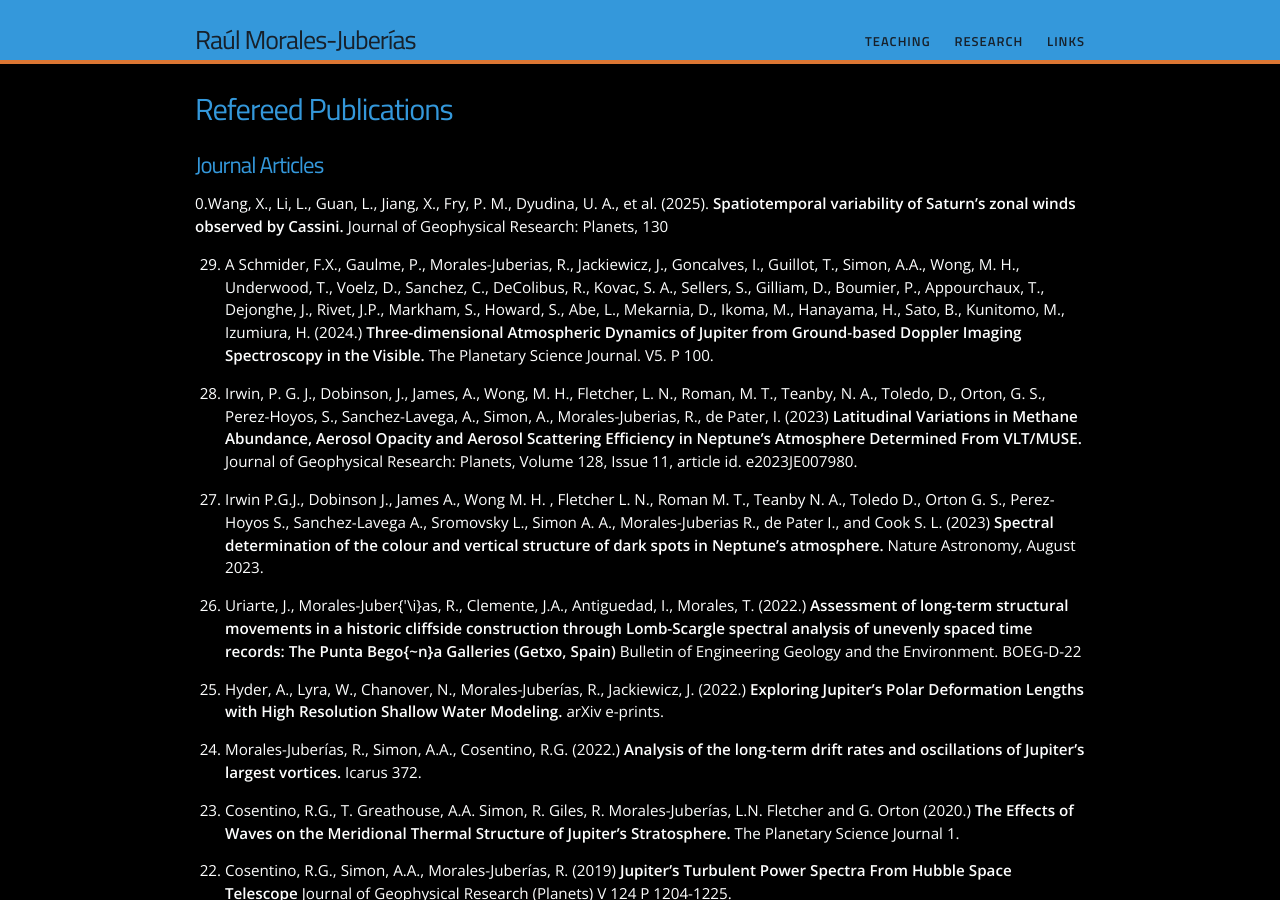
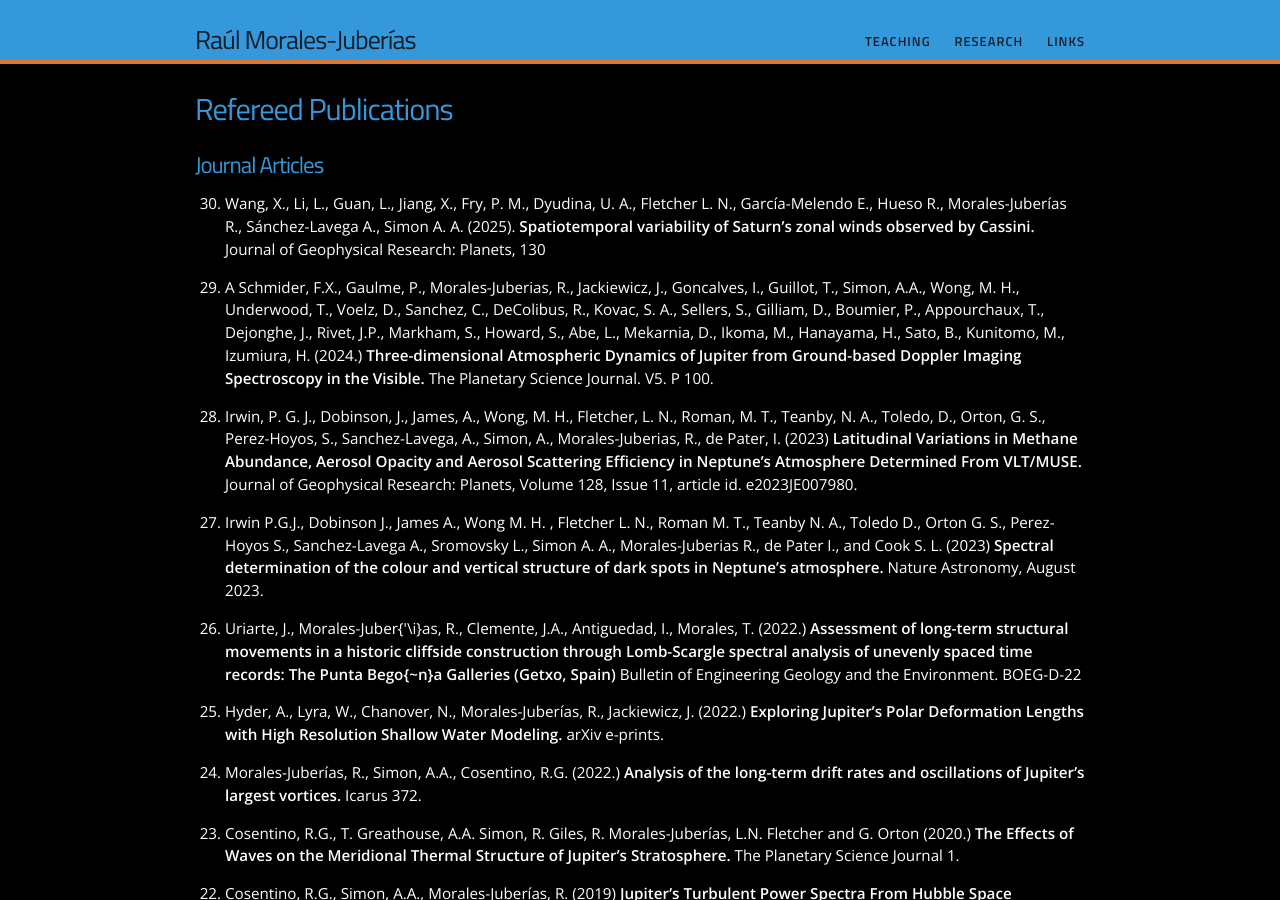
Before and after one commit to rmjuberias/rmjuberias.github.io, a Jekyll site: the page built from research/articles.md, in a window 1280 px wide and 900 px high. Built offline with Jekyll 4.4.1, drawn with Linux system fonts in a browser that asks for light colours.

Commit message:
2025Feb - update2
Publications update

```diff
--- a/research/articles.md
+++ b/research/articles.md
@@ -5,7 +5,8 @@ permalink: /research/articles/
 ---
 
 <h1> Journal Articles </h1>
-0.Wang, X., Li, L., Guan, L., Jiang, X., Fry, P. M., Dyudina, U. A., et al. (2025). **Spatiotemporal variability of Saturn's zonal winds observed by Cassini.** Journal of Geophysical Research: Planets, 130
+
+0. Wang, X., Li, L., Guan, L., Jiang, X., Fry, P. M., Dyudina, U. A., Fletcher L. N., García-Melendo  E., Hueso  R., Morales-Juberías  R., Sánchez-Lavega A., Simon   A. A. (2025). **Spatiotemporal variability of Saturn's zonal winds observed by Cassini.** Journal of Geophysical Research: Planets, 130
 
 0. A Schmider, F.X., Gaulme, P., Morales-Juberias, R., Jackiewicz, J., Goncalves, I., Guillot, T., Simon, A.A., Wong, M. H., Underwood, T., Voelz, D., Sanchez, C.,
 DeColibus, R., Kovac, S. A., Sellers, S., Gilliam, D., Boumier, P., Appourchaux, T., Dejonghe, J., Rivet, J.P., Markham, S., Howard, S., Abe, L., Mekarnia, D., Ikoma, M.,
```
